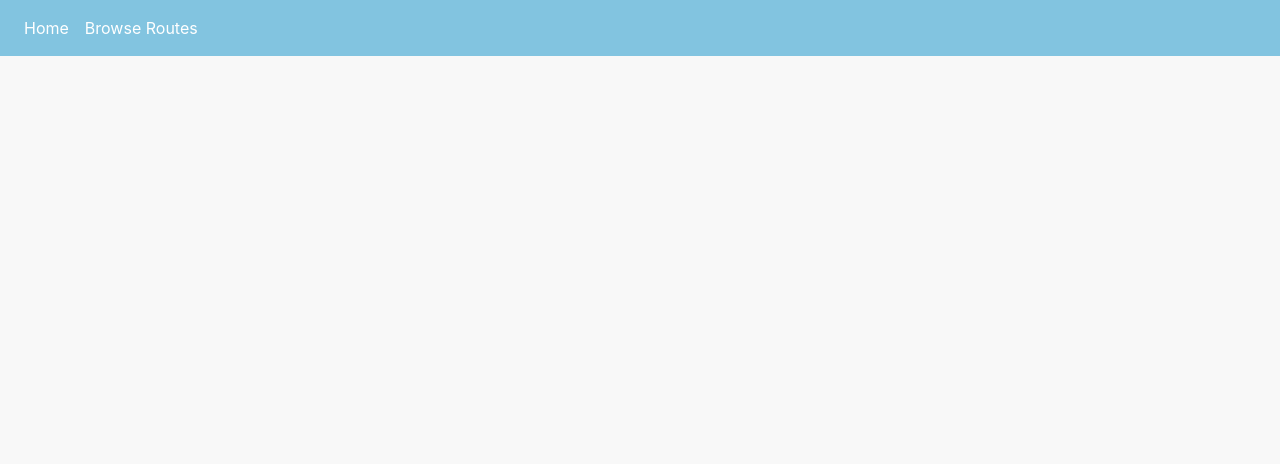
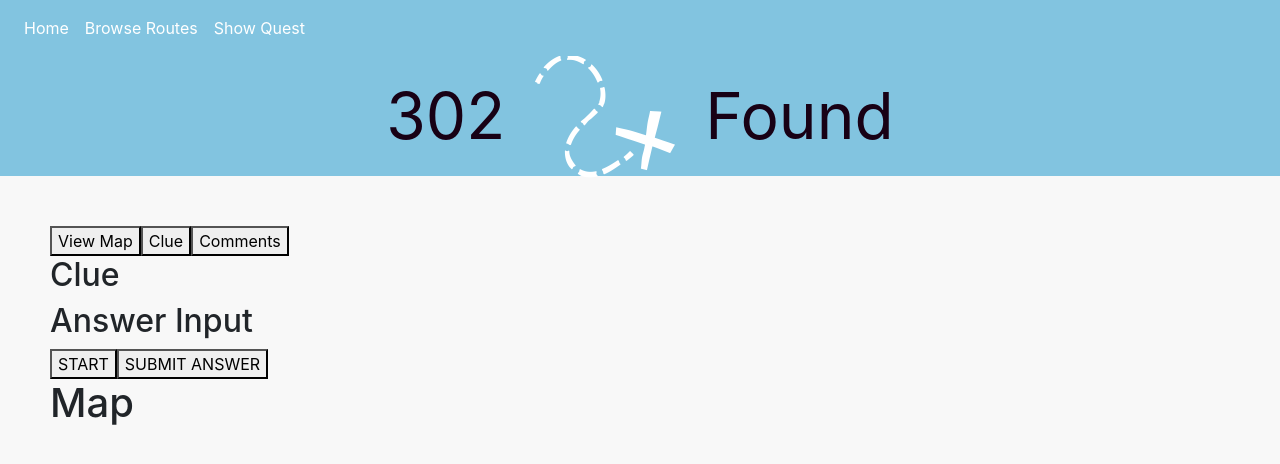
Before and after one commit to dongra02/sei-project-3, a React (Create React App) app in the folder frontend/: page /quest-show in a window 1280 px wide. Shown: the top 464 px of the page. Built offline with nearby package versions, Linux system fonts and the light colour scheme.

Commit message:
update show

```diff
--- a/frontend/src/App.js
+++ b/frontend/src/App.js
@@ -4,6 +4,7 @@ import { BrowserRouter, Switch, Route } from 'react-router-dom'
 import Home from './components/common/Home'
 import Navbar from './components/common/Navbar'
 import QuestIndex from './components/Quests/QuestIndex'
+import QuestShow from './components/Quests/QuestShow'
 
 
 
@@ -15,10 +16,10 @@ const App = () => {
       <Switch>
         <Route exact path="/" component={Home} />
         <Route path="/quests" component={QuestIndex} />
-        {/* <Route path="/create" component={RouteIndex} />
-        <Route path="/register" component={RouteIndex} />
-        <Route path="/login" component={RouteIndex} />
-        <Route path="/profile" component={RouteIndex} /> */}
+        <Route path="/quest-show" component={QuestShow} />
+        {/* <Route path="/register" component={QuestIndex} />
+        <Route path="/login" component={QuestIndex} />
+        <Route path="/profile" component={QuestIndex} />  */}
       </Switch>
       {/* Footer */}
     </BrowserRouter>
--- a/frontend/src/components/Quests/QuestIndex.js
+++ b/frontend/src/components/Quests/QuestIndex.js
@@ -1,7 +1,7 @@
 import React from 'react'
 
 import Header from '../common/Header'
-import QuestShow from './QuestShow'
+// import QuestShow from './QuestShow'
 
 class QuestIndex extends React.Component {
 
--- a/frontend/src/components/Quests/QuestShow.js
+++ b/frontend/src/components/Quests/QuestShow.js
@@ -12,13 +12,35 @@ class QuestShow extends React.Component {
     // const reponse = await getSingleQuest(questId)
     // console.log(this.props)
     // console.log(response.data)
+
+    // this.setState({
+    //   quest: response.data
+    // })
   }
 
   render()  {
+    // const { quest } = this.state
     return (
       <>
       <Header />
-      <div>Show</div>\
+      <div className="show-quests">
+        <div className="top-buttons">
+            <button classname="top-buttons">View Map</button>
+            <button classname="top-buttons">Clue</button>
+            <button classname="top-buttons">Comments</button>
+        </div>
+        <div className="main-show">
+          <div className="clues">
+            <h2>Clue</h2>
+            <h2>Answer Input</h2>
+            <button classname="conditional-buttons">START</button>
+            <button classname="conditional-buttons">SUBMIT ANSWER</button>
+          </div>
+          <div className="show-map">
+            <h1>Map</h1>
+          </div>
+        </div>
+      </div>
       </>
     )
   }
--- a/frontend/src/components/common/Navbar.js
+++ b/frontend/src/components/common/Navbar.js
@@ -7,6 +7,7 @@ const Navbar = () => {
         <div className="navbar-nav">
           <Link to="/" className="nav-item nav-link active">Home <span className="sr-only">(current)</span></Link>
           <Link to="/quests" className="nav-item nav-link active">Browse Routes</Link>
+          <Link to="/quest-show" className="nav-item nav-link active">Show Quest</Link>
           {/* <Link to="create" className="nav-item nav-link active">Create Routes</Link>
           <Link to="/register" className="nav-item nav-link active">Register</Link>
           <Link to="/login" className="nav-item nav-link active">Login</Link>
--- a/frontend/src/styles/main.scss
+++ b/frontend/src/styles/main.scss
@@ -65,3 +65,13 @@ body {
 .navbar {
   background-color: #82c4e0;
 }
+
+// Quest Show
+
+.show-quests {
+  display: flex;
+  justify-content: space-between;
+  flex-direction: column;
+  margin: 50px;
+
+}
```
